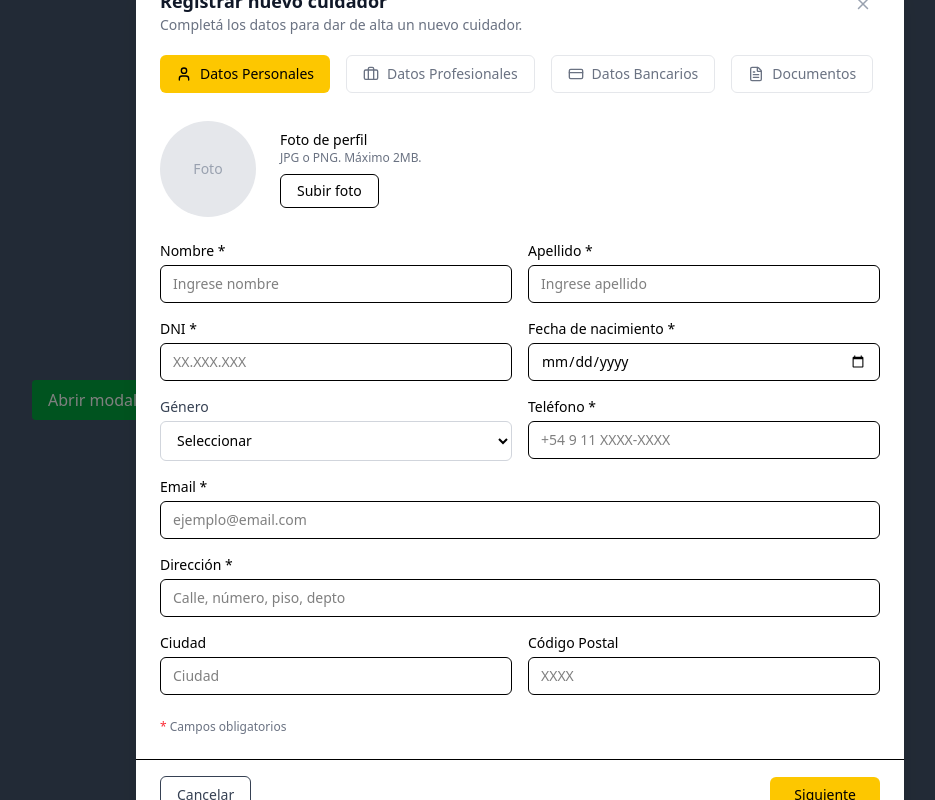
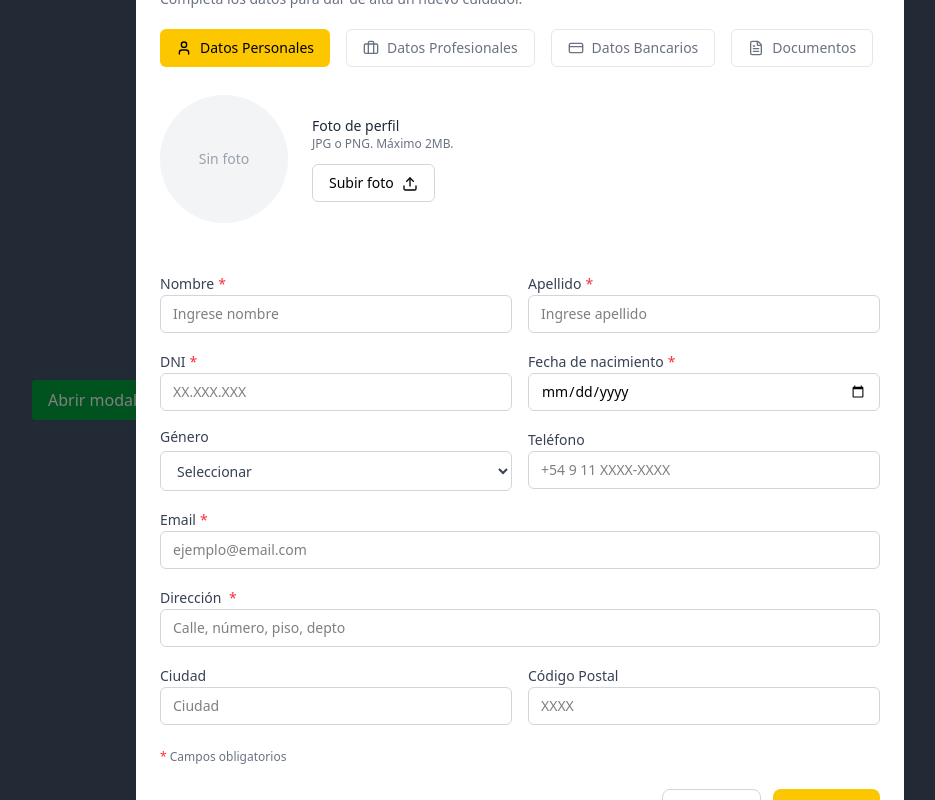
Before and after one commit to No-Country-simulation/S02-26-Equipo-26-Web-App-Development, a React (Vite) app in the folder frontend-react-marco/: page / in a window 1280 px wide. Both pictures are taken after a click on the button "Abrir modal". Shown: the whole page, without its empty margins (120-1055 px from the left). Built offline with nearby package versions, Linux system fonts and the light colour scheme.

Commit message:
feat(documentos): mejorar UI y habilitar carga funcional de archivos

```diff
--- a/frontend-react-marco/src/components/modal/modal-registro-nuevo.jsx
+++ b/frontend-react-marco/src/components/modal/modal-registro-nuevo.jsx
@@ -5,10 +5,28 @@ import StepDatosPersonales from "../ui/step-datos-personales"
 import StepDatosProfesionales from "../ui/step-datos-profesionales"
 import StepDatosBancarios from "../ui/step-datos-bancarios"
 import StepDocumentacion from "../ui/step-documentos"
+import ModalFooter from "../ui/inputs/footer-modal"
 
 export default function ModalRegistroNuevo({ isOpen, onClose, children }) {
   const [currentStep, setCurrentStep] = useState(1)
   if (!isOpen) return null
+
+  const totalSteps = 4
+
+  const handleNext = () => {
+    if (currentStep < totalSteps) {
+      setCurrentStep(currentStep + 1)
+    }
+  }
+
+  const handleCancel = () => {
+    onClose()
+  }
+
+  const handleSave = () => {
+    console.log("Guardar cambios")
+    onClose()
+  }
 
   return (
     <div className="fixed inset-0 z-50 flex items-center justify-center bg-black/50">
@@ -46,34 +64,16 @@ export default function ModalRegistroNuevo({ isOpen, onClose, children }) {
         </div>
 
         {/* Footer */}
-        <div className="flex items-center justify-between border-t px-6 py-4">
-          {/* Botón Cancelar */}
-          <button
-            onClick={onClose}
-            className="rounded-md border px-4 py-2 text-sm text-gray-700 hover:bg-gray-100"
-          >
-            Cancelar
-          </button>
-          {/* Botones de acción */}
-          <div className="flex gap-3">
-            {currentStep < 4 && (
-              <button
-                onClick={() => setCurrentStep((prev) => prev + 1)}
-                className="rounded-md bg-yellow-400 px-6 py-2 text-sm font-medium text-black hover:bg-yellow-500 transition"
-              >
-                Siguiente
-              </button>
-            )}
+        <div className="px-6 pb-6">
+          <ModalFooter
+            currentStep={currentStep}
+            totalSteps={totalSteps}
+            onCancel={handleCancel}
+            onNext={handleNext}
+            onSave={handleSave}
+          />
+        </div>
 
-            {currentStep === 4 && (
-              <button
-                className="flex items-center gap-2 rounded-md bg-green-600 px-6 py-2 text-sm font-medium text-white hover:bg-green-700 transition"
-              >
-                Guardar cambios
-              </button>
-            )}
-          </div>
-        </div>
 
 
       </div>
--- a/frontend-react-marco/src/components/ui/inputs/FileUpload.jsx
+++ b/frontend-react-marco/src/components/ui/inputs/FileUpload.jsx
@@ -1,19 +1,59 @@
 import { Upload } from "lucide-react"
+import { useRef, useState } from "react"
 
-export default function FileUpload({ label, required = false, helper }) {
+export default function FileUpload({ label, required = false, helper, accept }) {
+
+  const fileInputRef = useRef(null)
+  const [fileName, setFileName] = useState(null)
+
+  const handleClick = () => {
+    fileInputRef.current.click()
+  }
+
+  const handleChange = (e) => {
+    const file = e.target.files[0]
+    if (file) {
+      setFileName(file.name)
+    }
+  }
+
   return (
     <div className="space-y-2">
+
+      {/* Label */}
       <label className="text-sm font-medium text-gray-700">
         {label} {required && <span className="text-red-500">*</span>}
       </label>
 
-      <div className="flex flex-col items-center justify-center gap-2 rounded-lg border-2 border-dashed border-gray-300 bg-gray-50 px-4 py-6 text-center">
-        <Upload className="h-6 w-6 text-gray-400" />
-        <p className="text-sm text-gray-600">
-          Arrastrá o hacé click para subir
+      {/* Área Upload */}
+      <div
+        onClick={handleClick}
+        className="flex cursor-pointer flex-col items-center justify-center gap-2 rounded-lg border-2 border-dashed border-gray-300 bg-gray-50 px-4 py-6 text-center hover:border-yellow-500 hover:bg-yellow-50 transition"
+      >
+        <Upload className="h-6 w-6 text-gray-400 " />
+
+        <p className="text-sm text-gray-600 ">
+          {fileName ? "Cambiar archivo" : "hacé click para subir"}
         </p>
+
         <p className="text-xs text-gray-400">{helper}</p>
+
+        {fileName && (
+          <p className="text-xs text-gray-600 mt-1 ">
+            Archivo: {fileName}
+          </p>
+        )}
       </div>
+
+      {/* Input oculto real */}
+      <input
+        type="file"
+        ref={fileInputRef}
+        onChange={handleChange}
+        accept={accept}
+        className="hidden"
+      />
+
     </div>
   )
 }
--- /dev/null
+++ b/frontend-react-marco/src/components/ui/inputs/footer-modal.jsx
@@ -0,0 +1,37 @@
+function ModalFooter({ currentStep, totalSteps, onCancel, onNext }) {
+  const isLastStep = currentStep === totalSteps;
+
+  return (
+    <div className="flex justify-end gap-3">
+
+      {/* Botón Cancelar */}
+      <button
+        type="button"
+        onClick={onCancel}
+        className="px-4 py-2 rounded-lg border border-gray-300 text-gray-600 hover:bg-gray-100 transition"
+      >
+        Cancelar
+      </button>
+
+      {/* Botón dinámico */}
+      {!isLastStep ? (
+        <button
+          type="button"
+          onClick={onNext}
+          className="px-4 py-2 rounded-lg bg-yellow-400 text-black hover:bg-yellow-500 font-medium transition"
+        >
+          Continuar
+        </button>
+      ) : (
+        <button
+          type="submit"
+          className="px-4 py-2 rounded-lg bg-green-600 hover:bg-green-700 text-white font-medium transition"
+        >
+          Guardar cambios
+        </button>
+      )}
+    </div>
+  );
+}
+
+export default ModalFooter;
--- a/frontend-react-marco/src/components/ui/inputs/input.jsx
+++ b/frontend-react-marco/src/components/ui/inputs/input.jsx
@@ -1,13 +1,15 @@
 export default function Input({
   label,
+  required,
   placeholder,
   type = "text",
   colSpan = false,
 }) {
   return (
     <div className={colSpan ? "col-span-2" : ""}>
-      <label className="block mb-1 text-sm font-medium">
+      <label className="text-sm font-medium text-gray-700">
         {label}
+        {required && <span className="text-red-500 ml-1">*</span>}
       </label>
 
       <input
@@ -15,11 +17,15 @@ export default function Input({
         placeholder={placeholder}
         className="
           w-full px-3 py-2
-          border rounded-md text-sm
+          border border-gray-300 text-sm
           focus:outline-none
-          focus:ring-2 focus:ring-yellow-400
+          rounded-md
+          focus:border-yellow-400 focus:outline-none
         "
       />
     </div>
   );
 }
+
+
+//h-10 rounded-md border border-gray-300 px-3 text-sm focus:border-yellow-400 focus:outline-none
--- a/frontend-react-marco/src/components/ui/inputs/select.jsx
+++ b/frontend-react-marco/src/components/ui/inputs/select.jsx
@@ -12,7 +12,7 @@ export default function Select({
         </label>
       )}
 
-      <select className="h-10 rounded-md border border-gray-300 px-3 text-sm focus:border-yellow-400 focus:outline-none">
+      <select className="h-10 rounded-md border border-gray-300 px-3 text-sm text-gray-700 focus:border-yellow-400 focus:outline-none">
         <option value="">{placeholder}</option>
 
         {options.map((opt) => (
--- a/frontend-react-marco/src/components/ui/step-datos-bancarios.jsx
+++ b/frontend-react-marco/src/components/ui/step-datos-bancarios.jsx
@@ -1,4 +1,4 @@
-import Input from "./inputs/Input";
+import Input from "./inputs/input";
 import Select from "./inputs/Select";
 import Alert from "./inputs/alert";
 
--- a/frontend-react-marco/src/components/ui/step-datos-personales.jsx
+++ b/frontend-react-marco/src/components/ui/step-datos-personales.jsx
@@ -1,5 +1,7 @@
 import Input from "./inputs/Input";
 import Select from "./inputs/Select";
+import { Upload } from "lucide-react";
+import { useRef } from "react";
 
 const generoOptions = [
   { value: "masculino", label: "Masculino" },
@@ -10,33 +12,64 @@ const generoOptions = [
 ];
 
 export default function StepDatosPersonales() {
+    const fileInputRef = useRef(null);
+
+  const handleClick = () => {
+    fileInputRef.current.click();
+  };
   return (
     <div className="space-y-6">
       {/* Foto */}
-      <div className="flex items-center gap-6">
-        <div className="w-24 h-24 rounded-full bg-gray-200 flex items-center justify-center">
-          <span className="text-gray-400 text-sm">Foto</span>
+<div className="flex items-center gap-6 pb-6">
+
+  {/* FOTO CIRCULAR MÁS GRANDE */}
+  <div className="w-32 h-32 rounded-full bg-gray-100  flex items-center justify-center overflow-hidden">
+    <span className="text-gray-400 text-sm">Sin foto</span>
   </div>
 
+  {/* INFO + BOTÓN */}
   <div>
-          <p className="text-sm font-medium">Foto de perfil</p>
-          <p className="text-xs text-gray-500">
+    <p className="text-sm font-medium text-gray-800">
+      Foto de perfil
+    </p>
+
+    <p className="text-xs text-gray-500 mb-3">
       JPG o PNG. Máximo 2MB.
     </p>
 
-          <button className="mt-2 px-4 py-1.5 border rounded-md text-sm hover:bg-gray-50">
+    <button
+      type="button"
+      onClick={handleClick}
+      className="px-4 py-2 text-sm font-medium rounded-md  border border-gray-300 hover:bg-gray-50 transition"
+    >
       Subir foto
+      <Upload size={16} className="inline-block ml-2" />
     </button>
+
+    <input
+      type="file"
+      accept="image/png, image/jpeg"
+      ref={fileInputRef}
+      className="hidden"
+    />
   </div>
+
 </div>
+  {/* Input oculto */}
+  <input
+    type="file"
+    accept="image/png, image/jpeg"
+    ref={fileInputRef}
+    className="hidden"
+  />
 
       {/* Form */}
       <div className="grid grid-cols-2 gap-4">
-        <Input label="Nombre *" placeholder="Ingrese nombre" />
-        <Input label="Apellido *" placeholder="Ingrese apellido" />
+        <Input label="Nombre" placeholder="Ingrese nombre" required />
+        <Input label="Apellido" placeholder="Ingrese apellido" required />
 
-        <Input label="DNI *" placeholder="XX.XXX.XXX" />
-        <Input label="Fecha de nacimiento *" type="date" />
+        <Input label="DNI" placeholder="XX.XXX.XXX" required/>
+        <Input label="Fecha de nacimiento" type="date" required />
 
       <Select
         label="Género"
@@ -44,19 +77,21 @@ export default function StepDatosPersonales() {
         options={generoOptions}
       />
 
-        <Input label="Teléfono *" placeholder="+54 9 11 XXXX-XXXX" />
+        <Input label="Teléfono" placeholder="+54 9 11 XXXX-XXXX" />
 
         <Input
-          label="Email *"
+          label="Email"
           placeholder="ejemplo@email.com"
           type="email"
           colSpan
+          required
         />
 
         <Input
-          label="Dirección *"
+          label="Dirección "
           placeholder="Calle, número, piso, depto"
           colSpan
+          required
         />
 
         <Input label="Ciudad" placeholder="Ciudad" />
--- a/frontend-react-marco/src/components/ui/step-datos-profesionales.jsx
+++ b/frontend-react-marco/src/components/ui/step-datos-profesionales.jsx
@@ -1,4 +1,4 @@
-import Input from "./inputs/Input";
+import Input from "./inputs/input";
 import Select from "./inputs/Select";
 
 const turnosOptions = [
--- a/frontend-react-marco/src/components/ui/step-documentos.jsx
+++ b/frontend-react-marco/src/components/ui/step-documentos.jsx
@@ -17,35 +17,28 @@ export default function StepDocumentos() {
     label="DNI (Frente)"
     required
     helper="PDF, JPG o PNG hasta 5MB"
+    accept="application/pdf,image/png,image/jpeg"
   />
 
   <FileUpload
     label="DNI (Dorso)"
     required
     helper="PDF, JPG o PNG hasta 5MB"
+    accept="application/pdf,image/png,image/jpeg"
   />
 
   <FileUpload
     label="Certificado de Antecedentes"
     required
     helper="PDF hasta 5MB"
+    accept="application/pdf"
   />
 
   <FileUpload
     label="Curriculum Vitae"
     helper="PDF hasta 5MB"
+    accept="application/pdf"
   />
-      </div>
-
-      {/* Documentos cargados */}
-      <div className="space-y-2">
-        <p className="text-sm font-medium text-gray-700">
-          Documentos cargados
-        </p>
-
-        <div className="rounded-lg border bg-gray-50 px-4 py-3 text-sm text-gray-500">
-          No hay documentos cargados aún
-        </div>
 </div>
     </div>
   )
```
Lines whose indentation alone changed are shown as unchanged.
